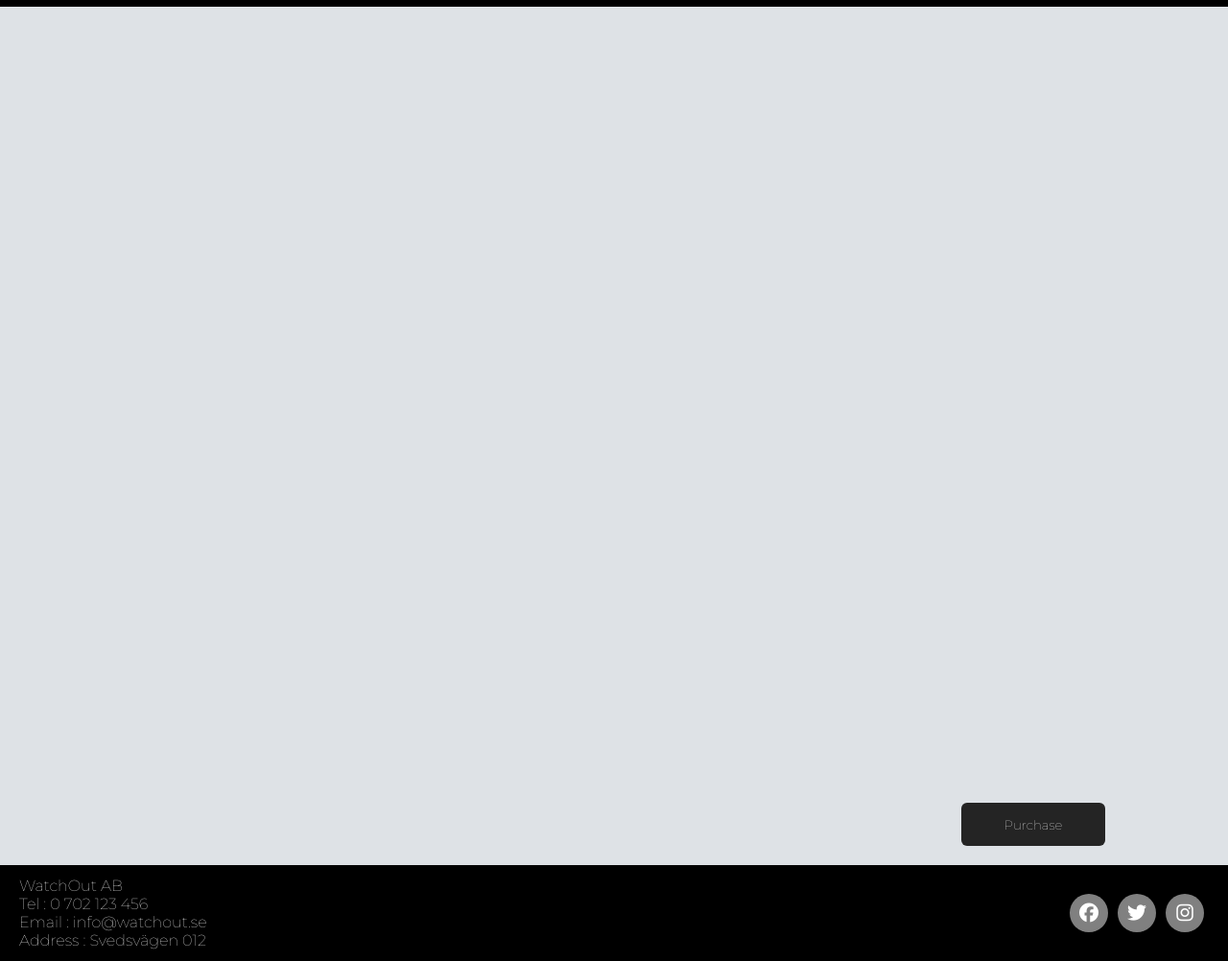
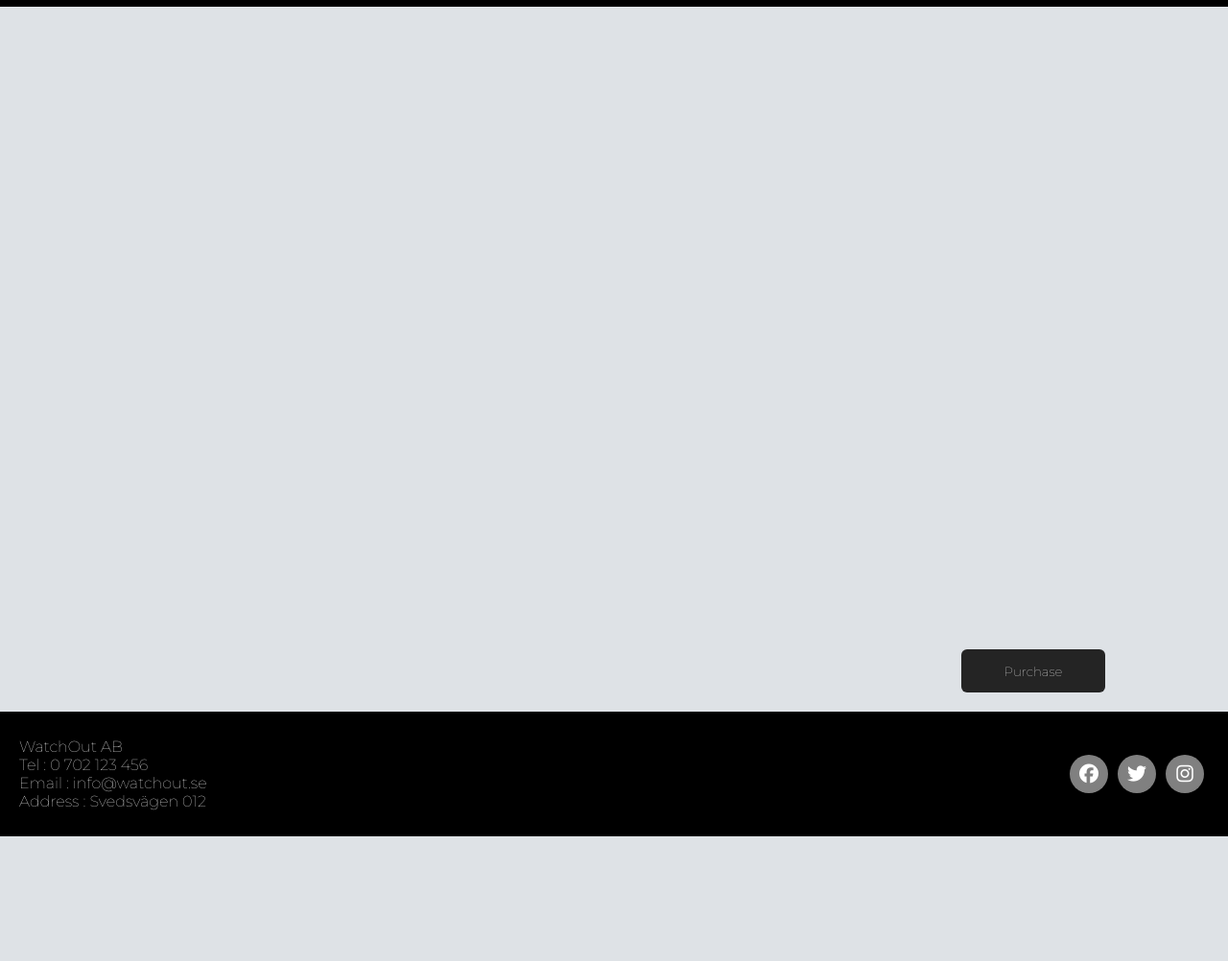
Before and after one commit to jesperkarlsson42/Webshop-grupparbete, a plain HTML site: page html/checkout.html in a window 1280 px wide. Shown: the part 53-1055 px from the top of the page at 96% size. After the commit the page ends 925 px from the top, so only its background shows below. Drawn offline with nearby package versions, Linux system fonts and the light colour scheme.

Commit message:
checkout pagg fixed done

```diff
--- a/SCSS/checkout.scss
+++ b/SCSS/checkout.scss
@@ -7,7 +7,8 @@
 #checkout-products {
   width: 100%;
   position: relative;
-  min-height: 100vh;
+  min-height: 80vh;
+  align-items: revert;
 
   .checkoutproduct {
     width: 90%;
--- a/SCSS/main.scss
+++ b/SCSS/main.scss
@@ -240,7 +240,7 @@ section {
 
 footer {
   position: relative;
-  height: 100px;
+  height: 130px;
   width: 100%;
   background: $bg-black;
   color: $font-white;
```
Also changed, not shown: CSS/checkout.css, CSS/main.css.
